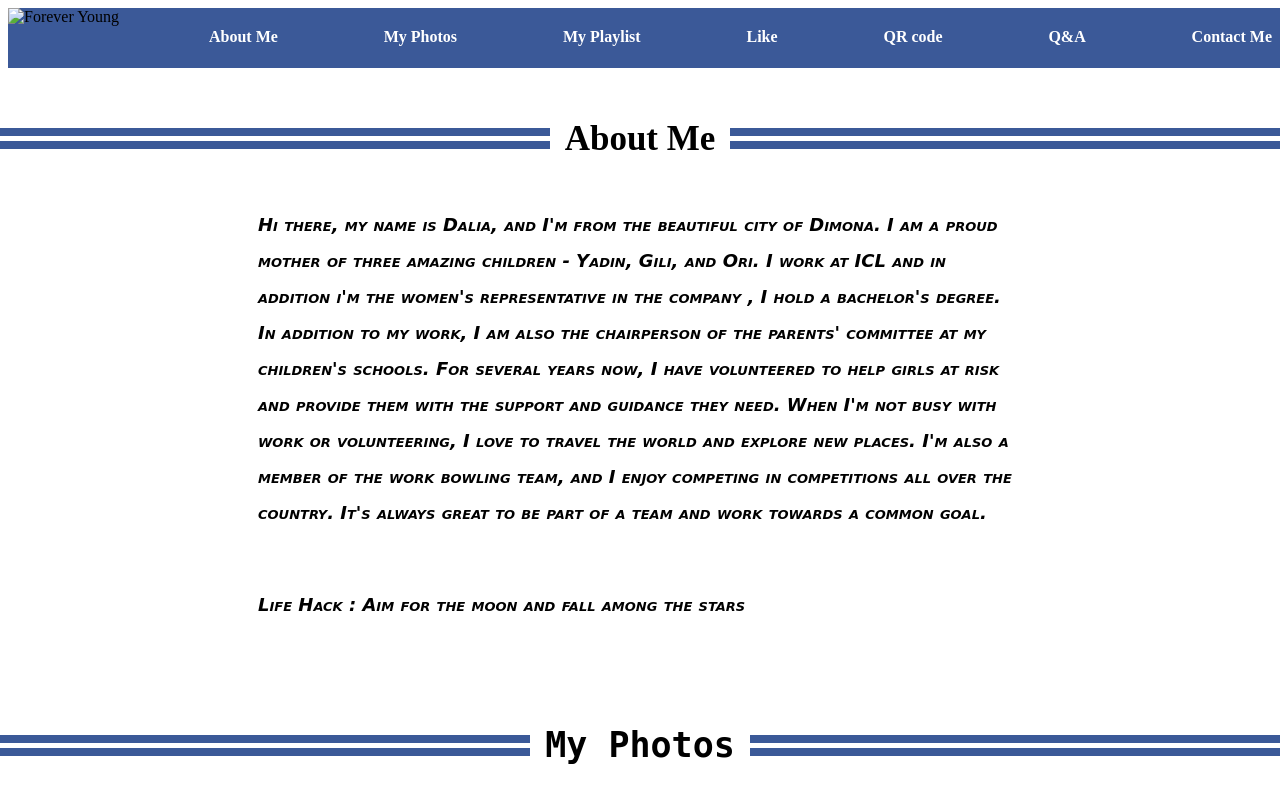
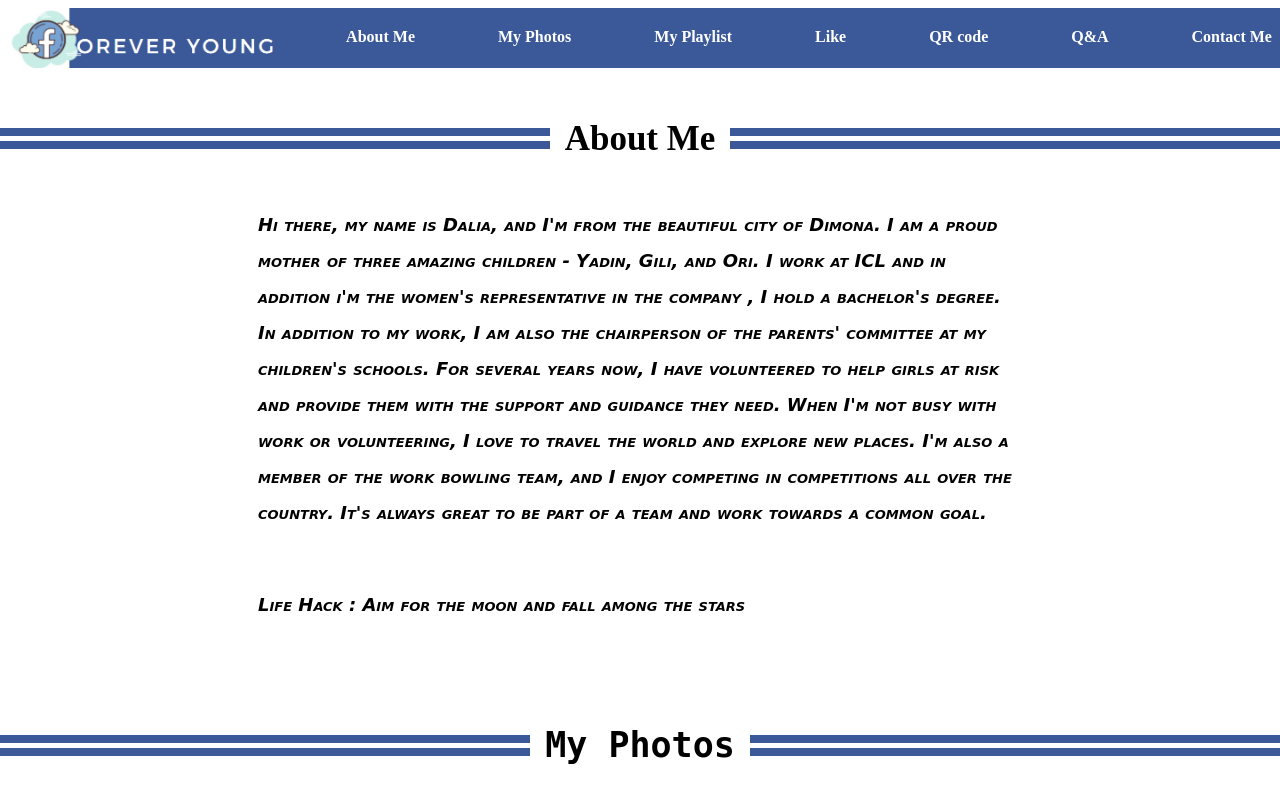
Before and after one commit to Web-Development-Environments-2023/206116204_YadinDeri, a plain HTML site: page index.html in a window 1280 px wide. Shown: the top 800 px of the page. Drawn offline with Linux system fonts and the light colour scheme.

Commit message:
Update index.html

```diff
--- a/index.html
+++ b/index.html
@@ -9,7 +9,7 @@
 <script async defer crossorigin="anonymous" src="https://connect.facebook.net/he_IL/sdk.js#xfbml=1&version=v16.0" nonce="lrL07rPL"></script>
 <div id="menu">
  <ul class="navBar">
-  <img class="logo" src="fylogo_new.png" alt="Forever Young">
+  <img class="logo" src="photos/fylogo_new.png" alt="Forever Young">
   <li><a href="#about">About Me</a></li>
   <li><a href="#photos">My Photos</a></li>
   <li><a href="#playlist">My Playlist</a></li>
```
